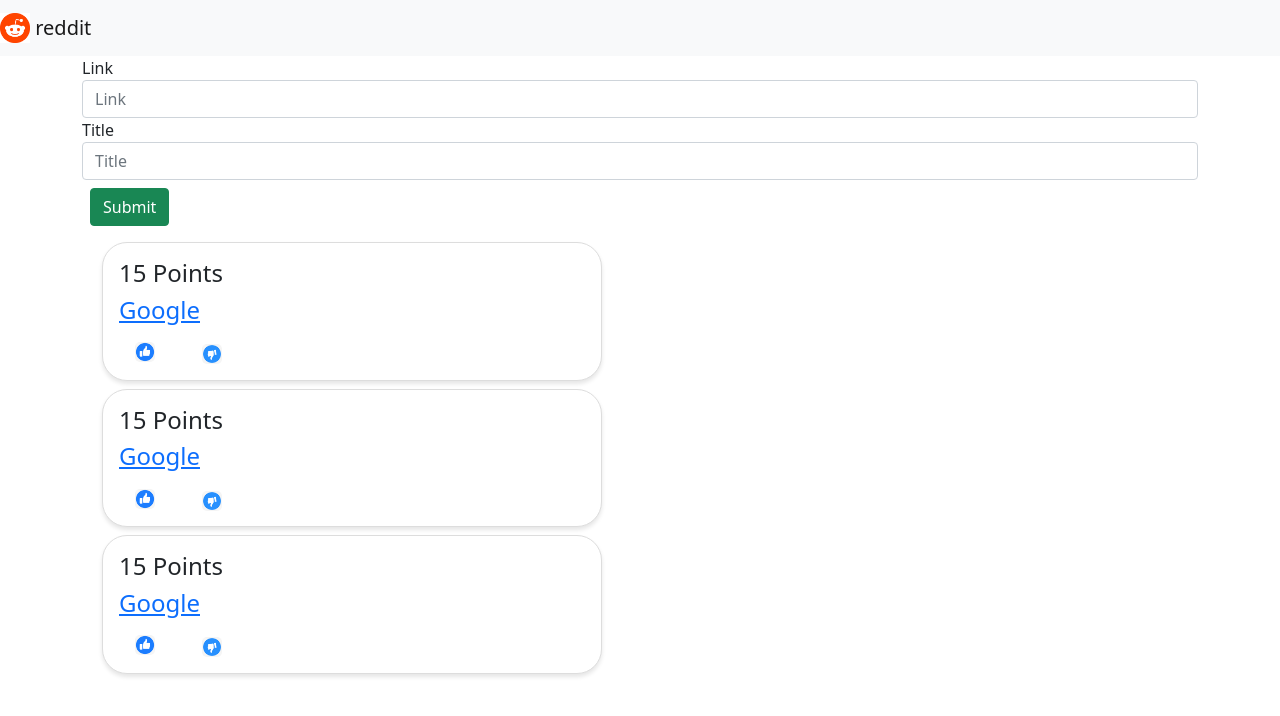
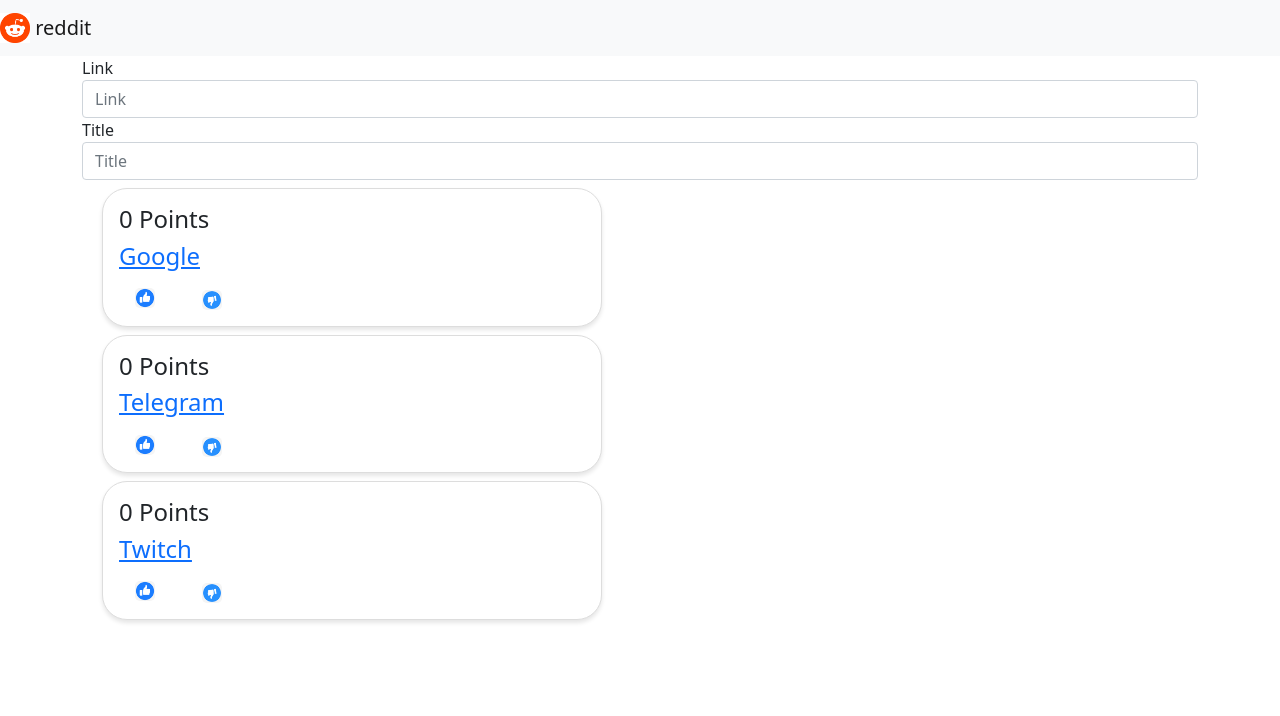
Before and after one commit to saghal/todo-ng, an Angular app in the folder reddit/: page / in a window 1280 px wide. Shown: the top 716 px of the page. Built offline with nearby package versions, Linux system fonts and the light colour scheme.

Commit message:
ngbook.reddit: add article in articles list component

```diff
--- a/reddit/src/app/app.component.html
+++ b/reddit/src/app/app.component.html
@@ -10,13 +10,8 @@
     <label for="exampleInputPassword1">Title</label>
     <input #newTitle type="text" class="form-control" id="title"  name="title" placeholder="Title" >
   </div>
-  <button (click)="addArticle(newLink, newTitle)" type="submit" class="btn btn-success m-2">Submit</button>
+ <!-- <button (click)="addArticle(newLink, newTitle)" type="submit" class="btn btn-success m-2">Submit</button>-->
 </form>
 
-<app-article></app-article>
-
-<app-article></app-article>
-
-<app-article></app-article>
-
+<app-articles-list></app-articles-list>
 </div>
--- a/reddit/src/app/app.component.ts
+++ b/reddit/src/app/app.component.ts
@@ -1,4 +1,3 @@
-import { Article } from './article/article.model';
 import { Component } from '@angular/core';
 
 @Component({
@@ -7,14 +6,8 @@ import { Component } from '@angular/core';
   styleUrls: ['./app.component.css']
 })
 export class AppComponent {
-  articles : Article[];
 
   constructor(){
-    this.articles = [
-      new Article("google","https://www.google.com"),
-      new Article("telegram","https://www.t.me"),
-      new Article("twitch","https://www.twitch.com")
 
-    ]
   }
 }
--- a/reddit/src/app/article/article.component.ts
+++ b/reddit/src/app/article/article.component.ts
@@ -1,4 +1,4 @@
-import { Component, HostBinding, OnInit } from '@angular/core';
+import { Component, HostBinding, OnInit, Input } from '@angular/core';
 import { Article } from './article.model';
 @Component({
   selector: 'app-article',
@@ -7,7 +7,7 @@ import { Article } from './article.model';
 })
 export class ArticleComponent implements OnInit {
   //@HostBinding ("attr.class") cssClass = "row";
-  article : Article;
+  @Input() article : Article;
 
   constructor() {
     this.article = new Article("google","https://www.google.com",15);
--- a/reddit/src/app/articles-list/articles-list.component.html
+++ b/reddit/src/app/articles-list/articles-list.component.html
@@ -1 +1,3 @@
-<p>articles-list works!</p>
+<app-article *ngFor="let article of articles"
+                [article] = article
+></app-article>
--- a/reddit/src/app/articles-list/articles-list.component.ts
+++ b/reddit/src/app/articles-list/articles-list.component.ts
@@ -1,3 +1,4 @@
+import { Article } from './../article/article.model';
 import { Component, OnInit } from '@angular/core';
 
 @Component({
@@ -6,8 +7,15 @@ import { Component, OnInit } from '@angular/core';
   styleUrls: ['./articles-list.component.css']
 })
 export class ArticlesListComponent implements OnInit {
+  articles : Article[];
+  constructor() {
+    this.articles = [
+      new Article("google","https://www.google.com"),
+      new Article("telegram","https://www.t.me"),
+      new Article("twitch","https://www.twitch.com")
 
-  constructor() { }
+    ]
+  }
 
   ngOnInit(): void {
   }
```
